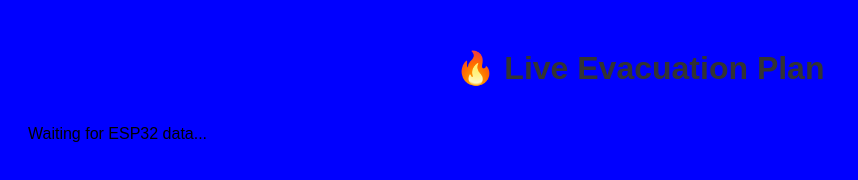
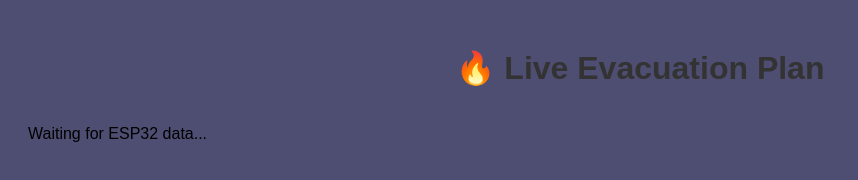
Before and after one commit to aqshanto/Fire-Evacution-System, a plain HTML site: page index.html in a window 1280 px wide. Shown: the whole page, without its empty margins (0-858 px from the left). Drawn offline with Linux system fonts and the light colour scheme; no server answers.

Commit message:
Refactor index.html: Change background color back to #4e4e72 for consistency

```diff
--- a/index.html
+++ b/index.html
@@ -7,7 +7,7 @@
     <style>
       body {
         font-family: sans-serif;
-        background-color: #0000FF;
+        background-color: #4e4e72;
         padding: 20px;
       }
       h1 {
```
